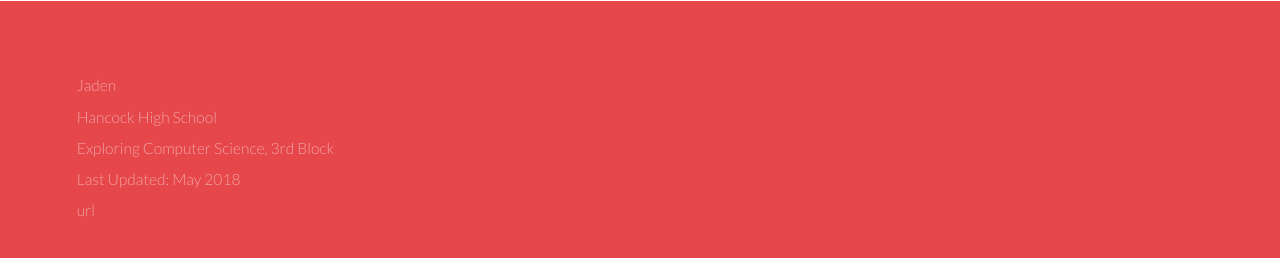
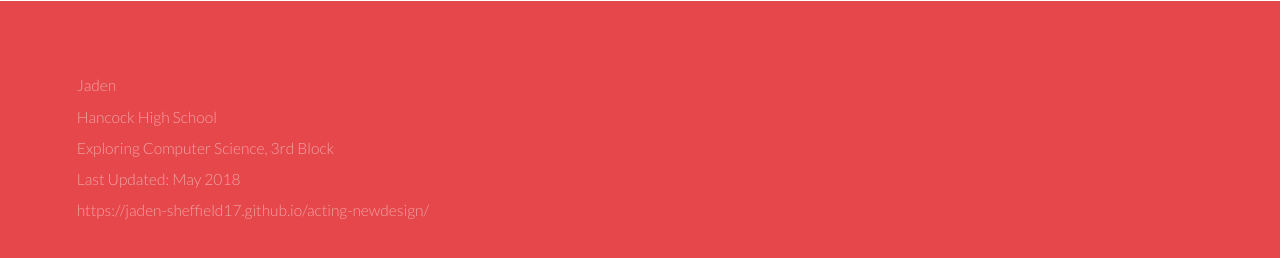
Before and after one commit to Jaden-Sheffield17/acting-newdesign, a plain HTML site: page index.html in a window 1280 px wide. Shown: the part 2259-2517 px from the top of the page. Drawn offline with Linux system fonts and the light colour scheme.

Commit message:
index url

```diff
--- a/index.html
+++ b/index.html
@@ -123,7 +123,7 @@
 			<section id="footer">
 				<div class="inner">
 					<div class="copyright">
-						<p>Jaden<br>Hancock High School<br>Exploring Computer Science, 3rd Block<br>Last Updated: May 2018<br>url
+						<p>Jaden<br>Hancock High School<br>Exploring Computer Science, 3rd Block<br>Last Updated: May 2018<br>https://jaden-sheffield17.github.io/acting-newdesign/
                         </p>
 					</div>
 				</div>
```
